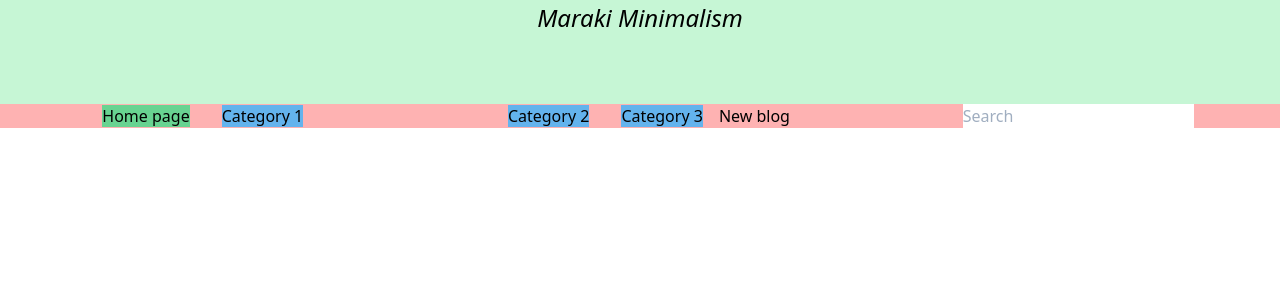
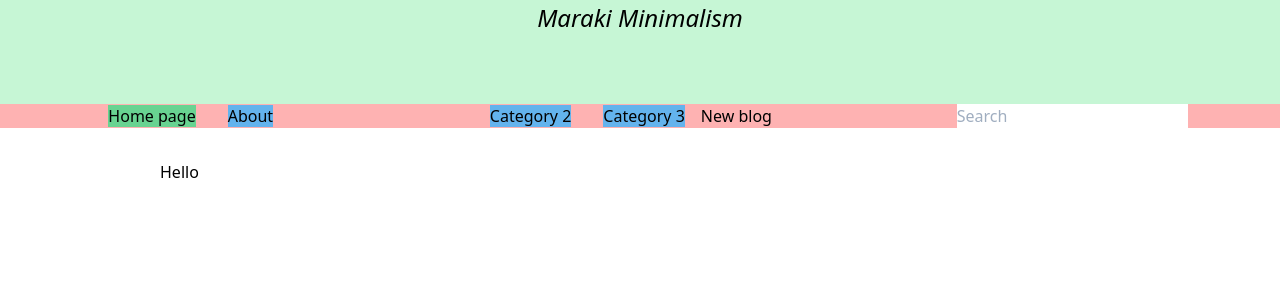
Before and after one commit to dionleung14/meagan-blog, a React (Create React App) app: page /about in a window 1280 px wide. Shown: the top 300 px of the page. Built offline with nearby package versions, Linux system fonts and the light colour scheme.

Commit message:
created about page

```diff
--- a/src/App.js
+++ b/src/App.js
@@ -3,6 +3,7 @@ import Home from "./pages/Home";
 import Navbar from "./components/Navbar";
 import SubmitBlog from "./pages/SubmitBlog";
 // import Blog from "./pages/Blog";
+import About from "./pages/About";
 import BlogRFC from "./pages/BlogRFC";
 import Category from "./pages/Category";
 import NoMatch from "./pages/NoMatch";
@@ -21,8 +22,8 @@ function App() {
         <Route exact path="/">
           <Home security={loggedIn} />
         </Route>
-        <Route exact path="/category-one">
-          <Category security={loggedIn} filter="1" />
+        <Route exact path="/about">
+          <About security={loggedIn} filter="1" />
         </Route>
         <Route exact path="/category-two">
           <Category security={loggedIn} filter="2" />
--- a/src/components/Navbar.js
+++ b/src/components/Navbar.js
@@ -8,8 +8,8 @@ export default function Navbar(props) {
         <Link className="bg-green-400 mx-4" to="/">
           Home page
         </Link>
-        <Link className="bg-blue-400 mx-4" to="/category-one">
-          Category 1
+        <Link className="bg-blue-400 mx-4" to="/about">
+          About
         </Link>
       </div>
       <div>
--- /dev/null
+++ b/src/pages/About.js
@@ -0,0 +1,15 @@
+import React, { Component } from "react";
+import Header from "../components/Header";
+import PageWrapper from "../components/PageWrapper";
+import ContentWrapper from "../components/ContentWrapper";
+
+export default class About extends Component {
+  render() {
+    return (
+      <PageWrapper>
+        <Header />
+        <ContentWrapper>Hello</ContentWrapper>
+      </PageWrapper>
+    );
+  }
+}
```
